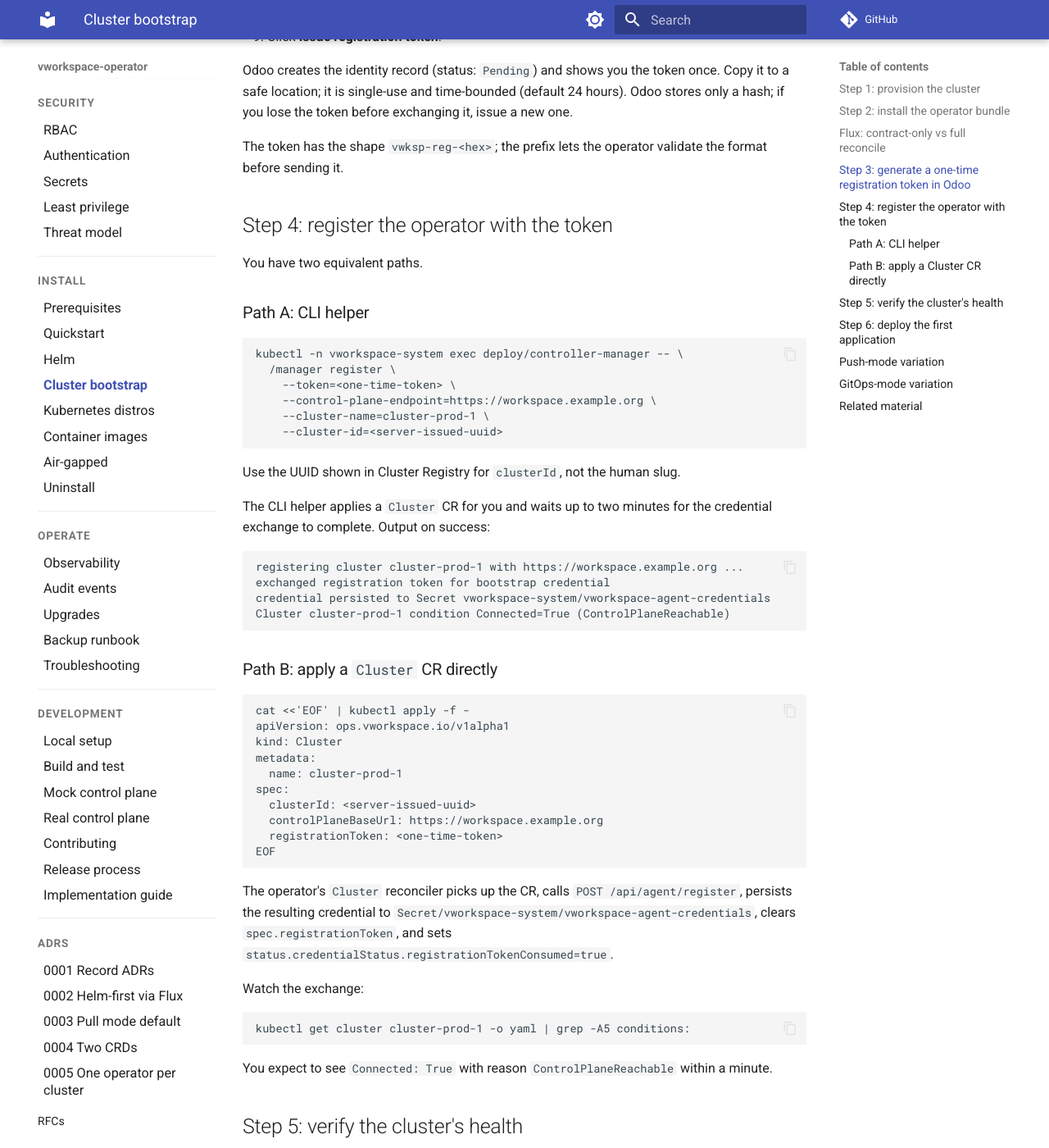
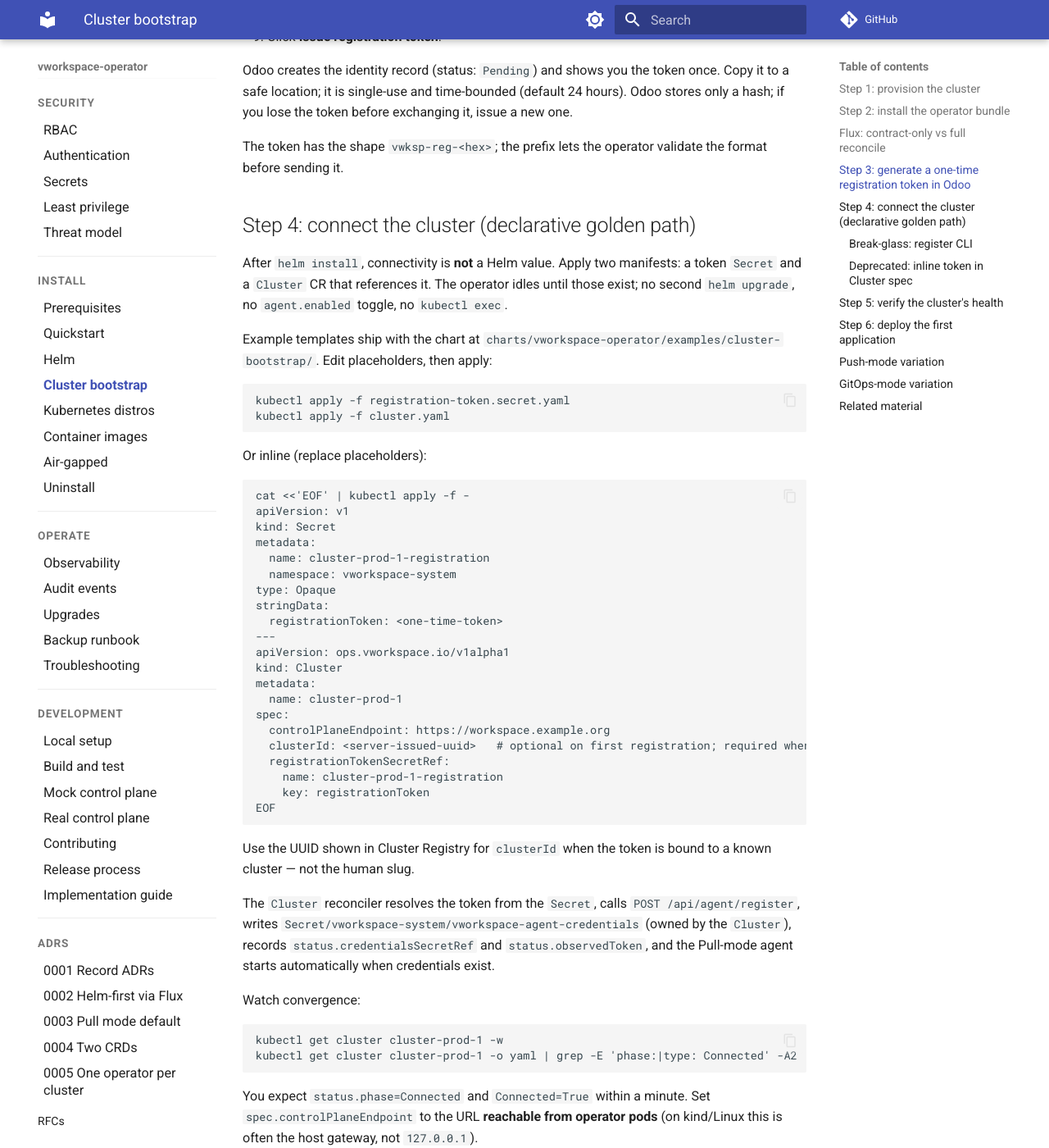
Before and after one commit to vworkspace-io/vworkspace-operator, an MkDocs documentation site: the page built from docs/install/cluster-bootstrap.md, in a window 1280 px wide and 1400 px high, scrolled down 2714 px. Shown: the whole window at 82% size. Built offline with MkDocs 1.6.1 and Material for MkDocs 9.7.7, drawn with Linux system fonts in a browser that asks for light colours; comment, search, counter and statistics services are not loaded; some of the changed text lies outside the part shown.

Commit message:
feat(chart): cluster-bootstrap v2 chart slimming (PR 3 of 5)
Remove two-phase install docs and agent connectivity Helm values from the
golden path. Add example bootstrap manifests and align install docs with
declarative Cluster CR + token Secret registration.

Refs vworkspace-io/vworkspace#39, #31

````diff
--- a/docs/install/cluster-bootstrap.md
+++ b/docs/install/cluster-bootstrap.md
@@ -85,14 +85,62 @@ Odoo creates the identity record (status: `Pending`) and shows you the token onc
 
 The token has the shape `vwksp-reg-<hex>`; the prefix lets the operator validate the format before sending it.
 
-## Step 4: register the operator with the token
+## Step 4: connect the cluster (declarative golden path)
 
-You have two equivalent paths.
+After `helm install`, connectivity is **not** a Helm value. Apply two manifests: a token `Secret` and a `Cluster` CR that references it. The operator idles until those exist; no second `helm upgrade`, no `agent.enabled` toggle, no `kubectl exec`.
 
-### Path A: CLI helper
+Example templates ship with the chart at `charts/vworkspace-operator/examples/cluster-bootstrap/`. Edit placeholders, then apply:
 
 ```
-kubectl -n vworkspace-system exec deploy/controller-manager -- \
+kubectl apply -f registration-token.secret.yaml
+kubectl apply -f cluster.yaml
+```
+
+Or inline (replace placeholders):
+
+```
+cat <<'EOF' | kubectl apply -f -
+apiVersion: v1
+kind: Secret
+metadata:
+  name: cluster-prod-1-registration
+  namespace: vworkspace-system
+type: Opaque
+stringData:
+  registrationToken: <one-time-token>
+---
+apiVersion: ops.vworkspace.io/v1alpha1
+kind: Cluster
+metadata:
+  name: cluster-prod-1
+spec:
+  controlPlaneEndpoint: https://workspace.example.org
+  clusterId: <server-issued-uuid>   # optional on first registration; required when token is cluster-bound
+  registrationTokenSecretRef:
+    name: cluster-prod-1-registration
+    key: registrationToken
+EOF
+```
+
+Use the UUID shown in Cluster Registry for `clusterId` when the token is bound to a known cluster — not the human slug.
+
+The `Cluster` reconciler resolves the token from the `Secret`, calls `POST /api/agent/register`, writes `Secret/vworkspace-system/vworkspace-agent-credentials` (owned by the `Cluster`), records `status.credentialsSecretRef` and `status.observedToken`, and the Pull-mode agent starts automatically when credentials exist.
+
+Watch convergence:
+
+```
+kubectl get cluster cluster-prod-1 -w
+kubectl get cluster cluster-prod-1 -o yaml | grep -E 'phase:|type: Connected' -A2
+```
+
+You expect `status.phase=Connected` and `Connected=True` within a minute. Set `spec.controlPlaneEndpoint` to the URL **reachable from operator pods** (on kind/Linux this is often the host gateway, not `127.0.0.1`).
+
+### Break-glass: register CLI
+
+For debugging only — not the supported golden path. The `register` subcommand applies a `Cluster` CR and waits for credential exchange; prefer the declarative manifests above.
+
+```
+kubectl -n vworkspace-system exec deploy/vworkspace-operator -- \
   /manager register \
     --token=<one-time-token> \
     --control-plane-endpoint=https://workspace.example.org \
@@ -100,41 +148,9 @@ kubectl -n vworkspace-system exec deploy/controller-manager -- \
     --cluster-id=<server-issued-uuid>
 ```
 
-Use the UUID shown in Cluster Registry for `clusterId`, not the human slug.
+### Deprecated: inline token in Cluster spec
 
-The CLI helper applies a `Cluster` CR for you and waits up to two minutes for the credential exchange to complete. Output on success:
-
-```
-registering cluster cluster-prod-1 with https://workspace.example.org ...
-exchanged registration token for bootstrap credential
-credential persisted to Secret vworkspace-system/vworkspace-agent-credentials
-Cluster cluster-prod-1 condition Connected=True (ControlPlaneReachable)
-```
-
-### Path B: apply a `Cluster` CR directly
-
-```
-cat <<'EOF' | kubectl apply -f -
-apiVersion: ops.vworkspace.io/v1alpha1
-kind: Cluster
-metadata:
-  name: cluster-prod-1
-spec:
-  clusterId: <server-issued-uuid>
-  controlPlaneBaseUrl: https://workspace.example.org
-  registrationToken: <one-time-token>
-EOF
-```
-
-The operator's `Cluster` reconciler picks up the CR, calls `POST /api/agent/register`, persists the resulting credential to `Secret/vworkspace-system/vworkspace-agent-credentials`, clears `spec.registrationToken`, and sets `status.credentialStatus.registrationTokenConsumed=true`.
-
-Watch the exchange:
-
-```
-kubectl get cluster cluster-prod-1 -o yaml | grep -A5 conditions:
-```
-
-You expect to see `Connected: True` with reason `ControlPlaneReachable` within a minute.
+`spec.registrationToken` and `spec.controlPlaneBaseUrl` are still accepted for one deprecation minor but emit warnings. Use `registrationTokenSecretRef` and `controlPlaneEndpoint` instead.
 
 ## Step 5: verify the cluster's health
 
--- a/docs/install/helm.md
+++ b/docs/install/helm.md
@@ -34,20 +34,10 @@ These values are exercised by `./hack/validate-helm-kind.sh`:
 | `image.repository` | `vworkspace/vworkspace-operator` | Chart default |
 | `image.tag` | `latest` or locally built `helm-validate` | Use `latest` when pulling from Docker Hub |
 | `crds.install` | `true` | Installs ApplicationInstance, Operation, Cluster CRDs |
-| `agent.enabled` | `false` | Enable after cluster registration |
-| `agent.controlPlaneBaseUrl` | Odoo or mock URL | Required when `agent.enabled=true` |
-| `agent.credentialsSecret` | `vworkspace-agent-credentials` | Written by registration |
+| `agent.pollIntervalSeconds` | `30` (default) or `5` in `values-kind.yaml` | Operator-wide long-poll interval |
+| `agent.credentialsSecret` | `vworkspace-agent-credentials` | Default name; written by `Cluster` reconciler |
 
-Example with Pull-mode enabled against mock control plane (local dev):
-
-```bash
-helm install vworkspace-operator ./charts/vworkspace-operator \
-  -n vworkspace-system \
-  --create-namespace \
-  --set image.tag=latest \
-  --set agent.enabled=true \
-  --set agent.controlPlaneBaseUrl=http://mock-control-plane:8080
-```
+Pull-mode connectivity is **not** configured at install time. After `helm install`, apply a token `Secret` and `Cluster` CR ([cluster-bootstrap.md](cluster-bootstrap.md)). Example templates: `charts/vworkspace-operator/examples/cluster-bootstrap/`.
 
 ## Values reference
 
@@ -58,10 +48,8 @@ helm install vworkspace-operator ./charts/vworkspace-operator \
 | `image.pullPolicy` | `IfNotPresent` | Kubernetes pull policy |
 | `replicaCount` | `1` | Manager Deployment replicas |
 | `crds.install` | `true` | Render CRDs from `files/crds/` via chart template |
-| `agent.enabled` | `false` | Start Pull-mode job poller |
-| `agent.controlPlaneBaseUrl` | `https://odoo.example.org` | control plane base URL (flag `--control-plane-base-url` (alias: `--control-plane-base-url`)) |
-| `agent.credentialsSecret` | `vworkspace-agent-credentials` | Secret with `token`, `cluster-id`, `control-plane-base-url` |
-| `agent.pollIntervalSeconds` | `30` | Long-poll interval |
+| `agent.credentialsSecret` | `vworkspace-agent-credentials` | Default credentials Secret name (overridden by `Cluster.status.credentialsSecretRef`) |
+| `agent.pollIntervalSeconds` | `30` | Operator-wide Pull-mode long-poll interval |
 | `rbac.create` | `true` | ClusterRole and ClusterRoleBinding |
 | `serviceAccount.create` | `true` | Dedicated ServiceAccount |
 | `manager.metricsBindAddress` | `0` (off) | Set to `:8443` to expose HTTPS `/metrics` (see [observability.md](../operate/observability.md#prometheus-scrape)) |
@@ -82,16 +70,15 @@ Hub design: [session-3-helm-path-design.md](https://github.com/vworkspace-io/vwo
 | `certManager.enabled` | `false` | Placeholder — not bundled in v1 |
 | `externalSecrets.enabled` | `false` | Placeholder — not bundled in v1 |
 
-**Kind / dogfood profile** — single install with metrics, Flux, Velero, and MinIO:
+**Kind / dogfood profile** — single install with metrics, Flux, Velero, and MinIO (no connectivity Helm values):
 
 ```bash
 helm upgrade --install vworkspace-operator ./charts/vworkspace-operator \
   -n vworkspace-system --create-namespace \
-  -f charts/vworkspace-operator/values-kind.yaml \
-  --set agent.controlPlaneBaseUrl="${CONTROL_PLANE_BASE_URL}"
+  -f charts/vworkspace-operator/values-kind.yaml
 ```
 
-Pin the operator image at run time: `--set image.tag=<sha-tag>`.
+Then apply cluster bootstrap manifests ([examples/cluster-bootstrap/](https://github.com/vworkspace-io/vworkspace-operator/blob/main/charts/vworkspace-operator/examples/cluster-bootstrap/)). Pin the operator image at run time: `--set image.tag=<sha-tag>`.
 
 ## CRD installation
 
@@ -103,38 +90,26 @@ To manage CRDs outside Helm (GitOps or cluster bootstrap), set `crds.install=fal
 kubectl apply -f charts/vworkspace-operator/files/crds/
 ```
 
-## Post-install: register and enable agent
+## Post-install: connect to the control plane
 
-After `helm install`, the operator is running but not yet connected to Odoo.
+After `helm install`, the operator is running but not yet connected to vWorkspace Server. Connectivity is declarative — no second `helm upgrade`, no `agent.enabled` toggle.
 
-1. **Register in-cluster** — exchange a one-time token for bootstrap credentials ([cluster-bootstrap.md](cluster-bootstrap.md)); no host `go run`:
+1. **Issue a registration token** in vWorkspace Server (Cluster Registry). See [cluster-bootstrap.md](cluster-bootstrap.md) Step 3.
+
+2. **Apply bootstrap manifests** — token `Secret` + `Cluster` CR referencing that Secret:
 
    ```bash
-   kubectl -n vworkspace-system exec deploy/vworkspace-operator -- \
-     /manager register \
-       --token=<one-time-token> \
-       --control-plane-endpoint="${CONTROL_PLANE_BASE_URL}" \
-       --cluster-name=cluster-local \
-       --cluster-id="${CLUSTER_ID}"
+   # Edit placeholders in charts/vworkspace-operator/examples/cluster-bootstrap/ first.
+   kubectl apply -f registration-token.secret.yaml
+   kubectl apply -f cluster.yaml
+   kubectl get cluster cluster-local -w
    ```
 
-   Alternative: apply a `Cluster` CR with `spec.registrationToken` (same as quickstart Step 2).
+   The reconciler exchanges the token, writes `Secret/vworkspace-agent-credentials`, and the Pull-mode agent starts automatically when credentials exist.
 
-   Registration creates `Secret/vworkspace-agent-credentials` in the release namespace.
+3. **Validate** — `Cluster.status.phase=Connected` and `Connected=True`; see [quickstart.md](quickstart.md) Step 3.
 
-2. **Enable Pull-mode** (if not already set at install time):
-
-   ```bash
-   helm upgrade vworkspace-operator ./charts/vworkspace-operator \
-     -n vworkspace-system \
-     --reuse-values \
-     --set agent.enabled=true \
-     --set agent.controlPlaneBaseUrl=https://workspace.example.org
-   ```
-
-3. **Validate** — see [quickstart.md](quickstart.md) Step 3.
-
-Helm prints the same hints in the release notes (`NOTES.txt`).
+Helm prints the same hints in the release notes (`NOTES.txt`). Break-glass `kubectl exec … /manager register` is documented in [cluster-bootstrap.md#break-glass-register-cli](cluster-bootstrap.md#break-glass-register-cli).
 
 ## Upgrade and uninstall
 
@@ -230,7 +205,7 @@ kubectl get helmreleases -A
 ```bash
 helm template vworkspace-operator ./charts/vworkspace-operator \
   --namespace vworkspace-system \
-  --set agent.enabled=true
+  -f charts/vworkspace-operator/values-kind.yaml
 ```
 
 ## Related material
````
Also changed, not shown: other parts of docs/install/cluster-bootstrap.md (+1 -1 lines), other parts of docs/install/helm.md (+1 -1 lines), charts/vworkspace-operator/README.md (+11 -0 lines), charts/vworkspace-operator/examples/cluster-bootstrap/README.md (added, +20 -0 lines), docs/install/prerequisites.md (+2 -2 lines), 5 other files.
